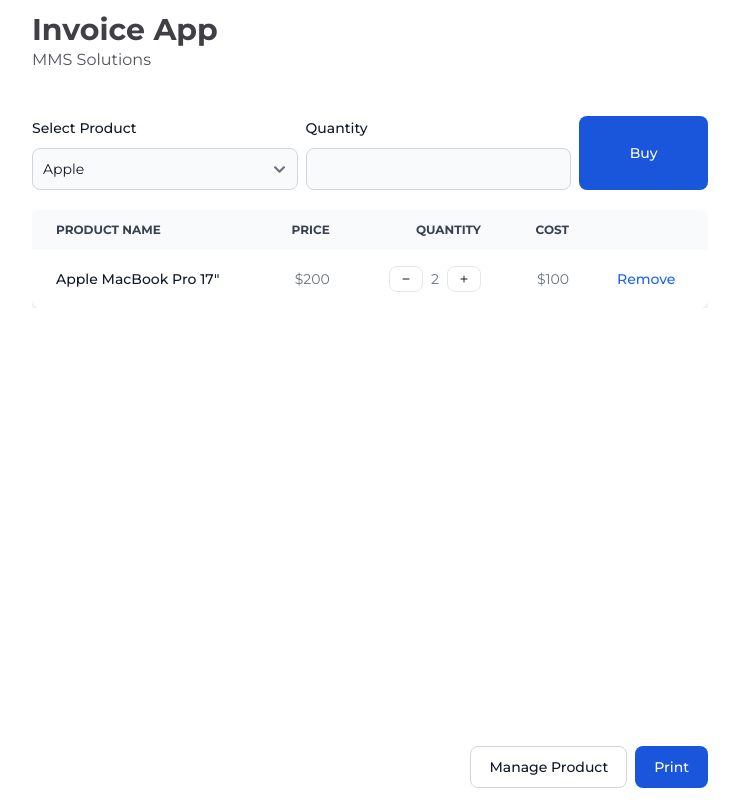
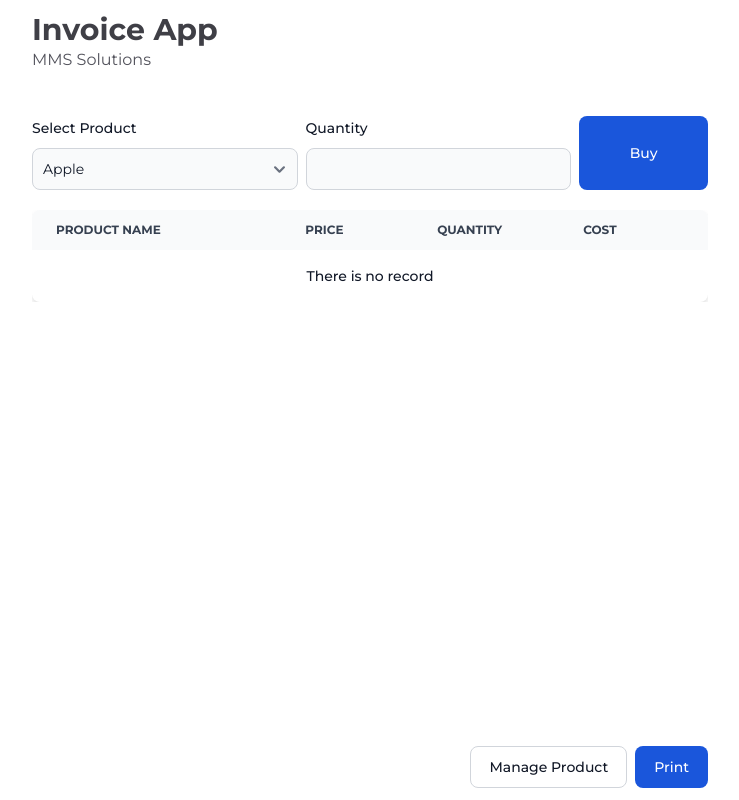
Before and after one commit to minnyanhtaw/SWD-Lessons, a React (Vite) app in the folder 6-react/react-invoice/: page / in a window 1280 px wide. Shown: the whole page, without its empty margins (270-1009 px from the left). Built offline with nearby package versions, Linux system fonts and the light colour scheme.

Commit message:
Add Item

```diff
--- a/6-react/react-invoice/src/App.jsx
+++ b/6-react/react-invoice/src/App.jsx
@@ -37,11 +37,16 @@
       price: 300,
     },
   ]);
+  const [items, setItems] = useState([]);
 
-  const [isDrawerOpen, setDrawerOpen] = useState(true);
+  const [isDrawerOpen, setDrawerOpen] = useState(false);
 
   const handleDrawer = () => {
     setDrawerOpen(!isDrawerOpen);
+  };
+
+  const addItem = (newItem) => {
+    setItems([...items, newItem]);
   };
 
   return (
@@ -54,8 +59,8 @@
       </Header>
 
       <Container>
-        <CheckOutForm products={products} />
-        <CheckOutItemList />
+        <CheckOutForm addItem={addItem} products={products} />
+        <CheckOutItemList items={items} />
       </Container>
 
       <Footer>
@@ -69,7 +74,11 @@
         </Container>
       </Footer>
 
-      <Drawer isDrawerOpen={isDrawerOpen} products={products} handleDrawer={handleDrawer} />
+      <Drawer
+        isDrawerOpen={isDrawerOpen}
+        products={products}
+        handleDrawer={handleDrawer}
+      />
     </main>
   );
 };
--- a/6-react/react-invoice/src/components/CheckOutForm.jsx
+++ b/6-react/react-invoice/src/components/CheckOutForm.jsx
@@ -1,16 +1,44 @@
-import React from "react";
+import React, { useRef } from "react";
 import { Button, Label, Select, TextInput } from "flowbite-react";
 
-const CheckOutForm = ({ products }) => {
+const CheckOutForm = ({ products, addItem }) => {
+  const selectRef = useRef();
+  const quantityRef = useRef();
+  const formRef = useRef();
+
+  const handleForm = (event) => {
+    event.preventDefault();
+
+    const id = Date.now();
+    const currentProduct = products.find(
+      (product) => product.id === parseInt(selectRef.current.value)
+    );
+    const quantity = parseInt(quantityRef.current.value);
+    const cost = parseInt(quantity * currentProduct.price);
+
+    const newItem = {
+      id,
+      product: currentProduct,
+      quantity,
+      cost,
+    };
+
+    addItem(newItem);
+    formRef.current.reset();
+
+    // console.log(selectRef.current.value);
+    // console.log(quantityRef.current.value);
+  };
+
   return (
     <>
-      <form className=" w-full block mb-5">
+      <form ref={formRef} onSubmit={handleForm} className=" w-full block mb-5">
         <div className=" grid grid-cols-5 gap-2">
           <div className=" col-span-2">
             <div className="mb-2 block">
               <Label value="Select Product" />
             </div>
-            <Select id="countries" required>
+            <Select ref={selectRef} id="countries" required>
               {products.map(({ id, name }) => (
                 <option key={id} value={id}>
                   {name}
@@ -23,11 +51,18 @@
             <div className="mb-2 block">
               <Label value="Quantity" />
             </div>
-            <TextInput id="quantity" type="number" sizing="md" />
+            <TextInput
+              ref={quantityRef}
+              id="quantity"
+              type="number"
+              sizing="md"
+              required
+            />
           </div>
 
           <div className=" col-span-1">
             <Button
+              type="submit"
               color="blue"
               className="h-full w-full text-center items-center"
             >
--- a/6-react/react-invoice/src/components/CheckOutItemList.jsx
+++ b/6-react/react-invoice/src/components/CheckOutItemList.jsx
@@ -1,8 +1,9 @@
 import React from "react";
 import { Button, Table } from "flowbite-react";
-import { HiMiniPlus } from "react-icons/hi2";
-import { HiMiniMinus } from "react-icons/hi2";
-const CheckOutItemList = () => {
+
+import List from "./List";
+
+const CheckOutItemList = ({ items }) => {
   return (
     <div className="overflow-x-auto">
       <Table>
@@ -16,27 +17,20 @@
           </Table.HeadCell>
         </Table.Head>
         <Table.Body className="divide-y">
-          <Table.Row className="bg-white dark:border-gray-700 dark:bg-gray-800">
-            <Table.Cell className="whitespace-nowrap font-medium text-gray-900 dark:text-white">
-              {'Apple MacBook Pro 17"'}
-            </Table.Cell>
-            <Table.Cell className=" text-end">$200</Table.Cell>
-            <Table.Cell className=" text-end">
-              <div className=" flex justify-end items-center gap-2">
-                <Button size="xs" color="gray">
-                  <HiMiniMinus />
-                </Button>
-                <span>2</span>
-                <Button size="xs" color="gray">
-                  <HiMiniPlus />
-                </Button>
-              </div>
-            </Table.Cell>
-            <Table.Cell className=" text-end">$100</Table.Cell>
-            <Table.Cell className="font-medium text-blue-600 hover:underline ">
-              Remove
-            </Table.Cell>
-          </Table.Row>
+          {items.map((item) => (
+            <List key={item.id} item={item} />
+          ))}
+
+          {items.length === 0 && (
+            <Table.Row>
+              <Table.Cell
+                colSpan={5}
+                className="whitespace-nowrap  text-center font-medium text-gray-900 dark:text-white"
+              >
+                There is no record
+              </Table.Cell>
+            </Table.Row>
+          )}
         </Table.Body>
       </Table>
     </div>
--- a/6-react/react-invoice/src/components/Drawer.jsx
+++ b/6-react/react-invoice/src/components/Drawer.jsx
@@ -8,8 +8,8 @@
 const Drawer = ({ isDrawerOpen, handleDrawer, products }) => {
   return (
     <div
-      className={` fixed shadow-md right-0 top-0 w-[300px] duration-300 p-3 bg-white h-screen translate-x-full ${
-        isDrawerOpen && "translate-x-0"
+      className={` fixed shadow-md right-0 top-0 w-[300px] duration-300 p-3 bg-white h-screen ${
+        !isDrawerOpen && "translate-x-full"
       }`}
     >
       <div className=" flex justify-between items-center">
--- /dev/null
+++ b/6-react/react-invoice/src/components/List.jsx
@@ -0,0 +1,32 @@
+import { Button, Table } from "flowbite-react";
+import React from "react";
+import { HiMiniPlus } from "react-icons/hi2";
+import { HiMiniMinus } from "react-icons/hi2";
+
+const List = ({ item }) => {
+  return (
+    <Table.Row className="bg-white dark:border-gray-700 dark:bg-gray-800">
+      <Table.Cell className="whitespace-nowrap font-medium text-gray-900 dark:text-white">
+        {item.product.name}
+      </Table.Cell>
+      <Table.Cell className=" text-end">$ {item.product.price}</Table.Cell>
+      <Table.Cell className=" text-end">
+        <div className=" flex justify-end items-center gap-2">
+          <Button size="xs" color="gray">
+            <HiMiniMinus />
+          </Button>
+          <span>{item.quantity}</span>
+          <Button size="xs" color="gray">
+            <HiMiniPlus />
+          </Button>
+        </div>
+      </Table.Cell>
+      <Table.Cell className=" text-end">$ {item.cost}</Table.Cell>
+      <Table.Cell className="font-medium text-blue-600 hover:underline ">
+        Remove
+      </Table.Cell>
+    </Table.Row>
+  );
+};
+
+export default List;
```
